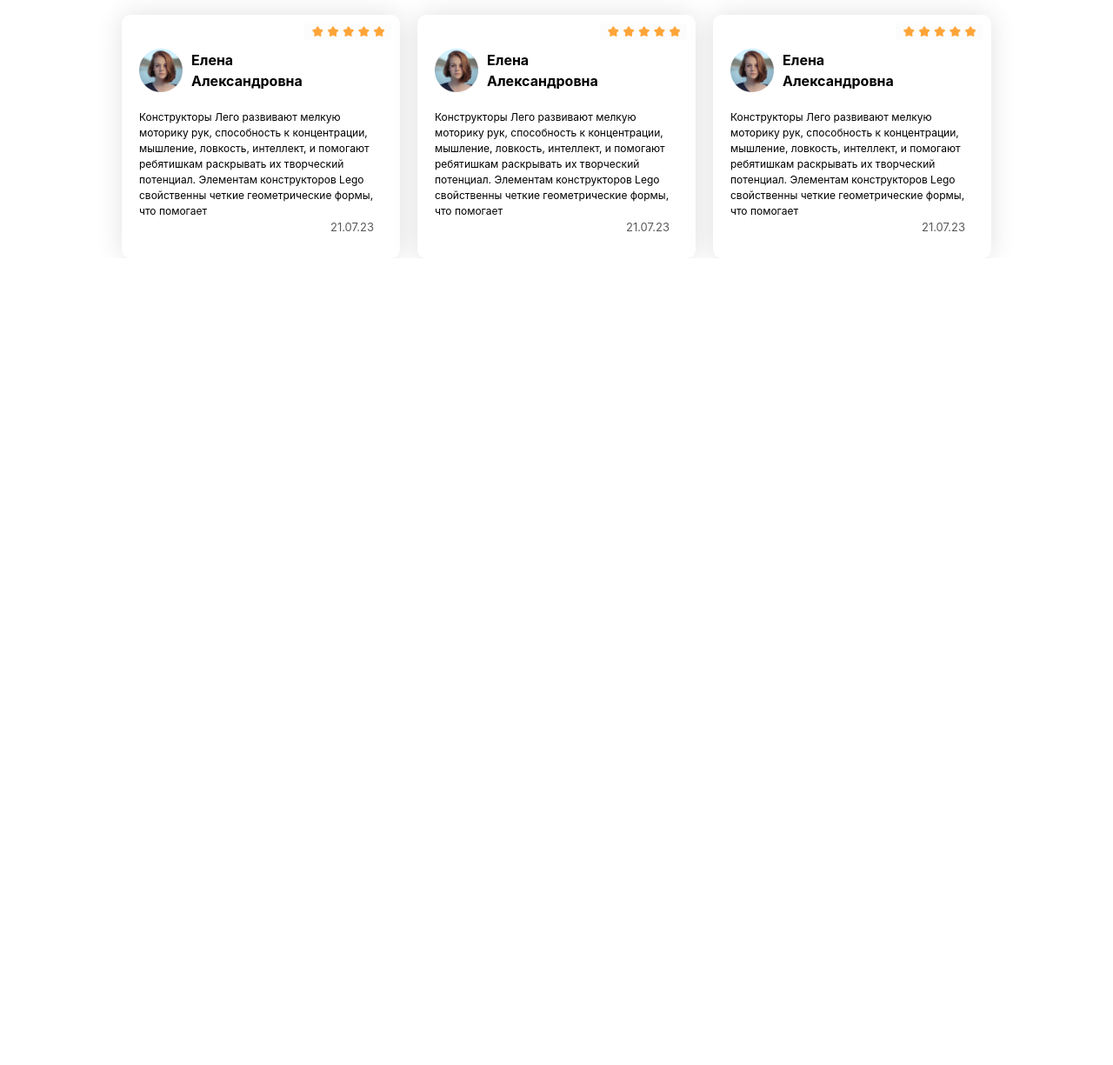
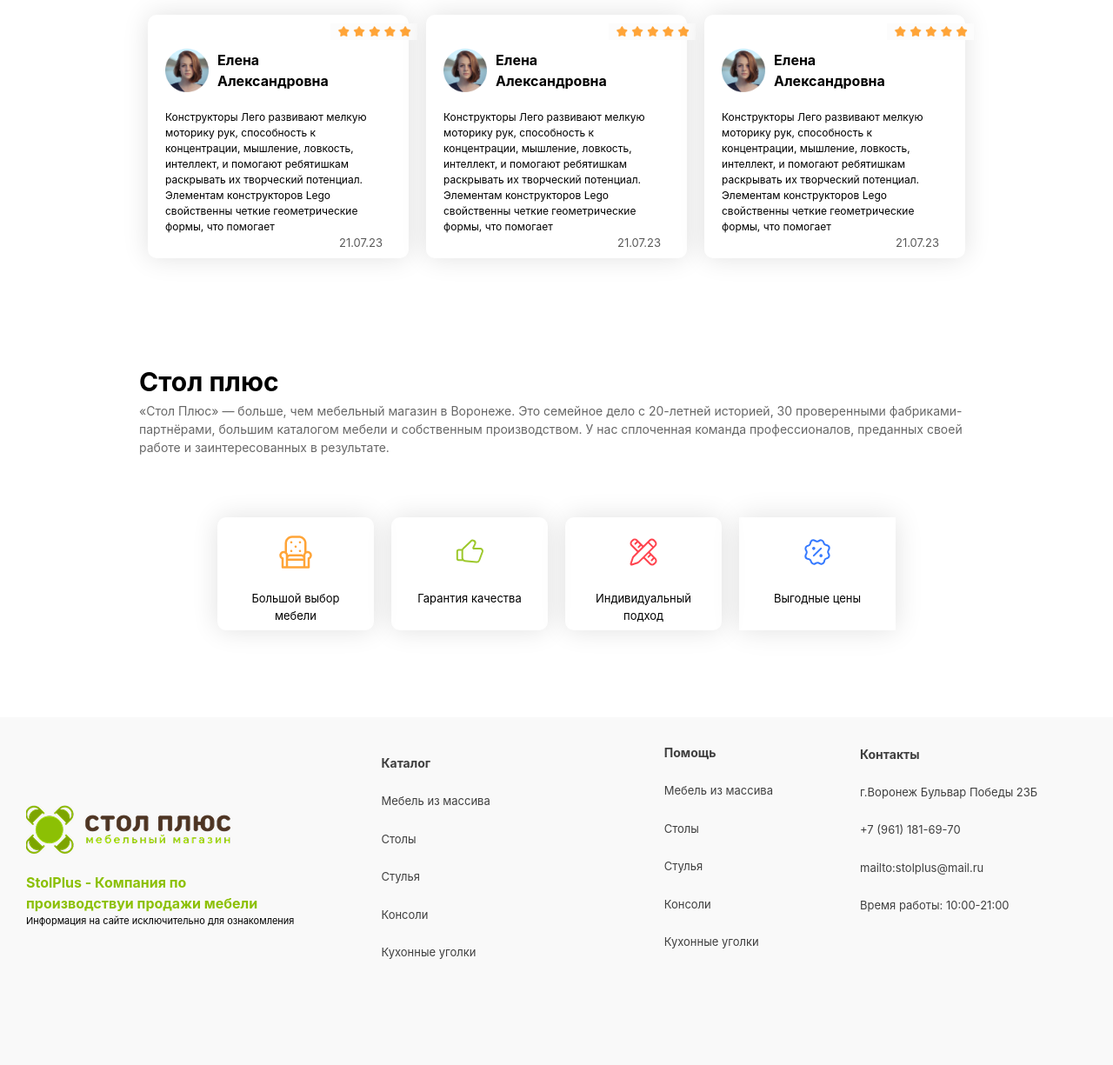
Before and after one commit to gafurovsaidjafar090909-hash/dayy13, a website: page index.html in a window 1280 px wide. Shown: the part 2719-3944 px from the top of the page at 87% size. Before the commit the page ends 3016 px from the top, so only its background shows below. Drawn offline with nearby package versions, Linux system fonts and the light colour scheme; files that its build step writes are made by us from their sources.

Commit message:
section5

```diff
--- a/index.html
+++ b/index.html
@@ -316,7 +316,7 @@
 
 <h1 class="text-[30px] font-bold text-center mt-[100px]">Отзывы клиентов</h1>
 
-<div class="flex flex-col lg:flex-row items-center justify-center gap-[20px] mt-[20px]">
+<div class="flex flex-col lg:flex-row items-center justify-center gap-[20px] mt-[20px] max-w-[1200px] m-auto">
 
  <div class="bg-[#FFFFFF]  shadow-[0_0_30px_rgba(0,0,0,0.12)] h-[280px] w-[90%] lg:w-[25%] rounded-[10px] lg:h-[280px]  h-[260px]">
   <img class="w-[120px]  p-[10px] ml-[200px] lg:ml-[200px] lg:p-[10px] p-[10px]" src="./src/img/image copy 5.png" alt="">
@@ -345,13 +345,89 @@
   <p class="p-[20px] text-[12px]">Конструкторы Лего развивают мелкую моторику рук, способность к концентрации, мышление, ловкость, интеллект, и помогают ребятишкам раскрывать их творческий потенциал. Элементам конструкторов Lego свойственны четкие геометрические формы, что помогает </p>
   <p class="text-end pr-[30px] mt-[-20px] text-[13px] text-[#000000A6]">21.07.23</p>
   </div>
+</div>
+  <!-- sectiom5 -->
+
+
+  <div class="max-w-[1000px] m-auto mt-[100px] p-[20px]">
+    <h1 class="text-[30px] font-bold">Стол плюс</h1>
+    <p class="text-[14px] text-[#00000099]">«Стол Плюс» — больше, чем мебельный магазин в Воронеже. Это семейное дело с 20-летней историей, 30 проверенными фабриками-партнёрами, большим каталогом мебели и собственным производством. У нас сплоченная команда профессионалов, преданных своей работе и заинтересованных в результате.</p>
+  </div>
+
+  <div class="flex lg:flex-row gap-[20px] justify-center mt-[50px] flex-col items-center">
+
+
+  <div class="flex flex-row gap-[20px] "  >
+    <div class=" shadow-[0_0_30px_rgba(0,0,0,0.12)] h-[130px] w-[180px] rounded-[10px]">
+     <img class="m-auto mt-[20px]"  src="./src/img/armchair-chair-furniture-sofa-svgrepo-com 1.png" alt="">   <br>
+     <h1 class="text-[13px] text-center">Большой выбор <br> мебели</h1>
+    </div>
+    <div class=" shadow-[0_0_30px_rgba(0,0,0,0.12)] h-[130px] w-[180px] rounded-[10px]">
+        <img class="m-auto mt-[20px]" src="./src/img/like.svg" alt="">  <br>
+        <h1 class="text-[13px] text-center">Гарантия качества</h1>
+    </div>
+
+  </div>
+  <div class="flex flex-row gap-[20px]" >
+    <div class=" shadow-[0_0_30px_rgba(0,0,0,0.12)] h-[130px] w-[180px] rounded-[10px]">
+        <img class="m-auto mt-[20px]" src="./src/img/drawing.svg" alt=""> <br>
+        <h1 class="text-[13px] text-center">Индивидуальный <br> подход</h1>
+      </div>
+    <div class=" shadow-[0_0_30px_rgba(0,0,0,0.12)] h-[130px] w-[180px]">
+        <img class="m-auto mt-[20px]" src="./src/img/blob-discount.svg" alt="">  <br>
+        <h1 class="text-[13px] text-center">Выгодные цены</h1>
+    </div>
+  </div>
+    </div>
+
+
+    <div class="bg-[#F9F9F9] w-[100%] lg:h-[400px] mt-[100px]">
+
+        <div class="flex lg:flex-row  flex-col lg:items-center p-[30px] lg:gap-[100px]">
+
+          <div class="flex-col">
+            <img src="./src/img/Стол-плюс-footer-1 1.png" alt="">
+            <h1 class="text-[#8CC004] font-bold">StolPlus - Компания по <br> производствуи продажи мебели</h1>
+            <p class="text-[11px]">Информация на сайте исключительно для ознакомления</p>
+          </div>
+
+          <div>
+            <h1 class="text-[14px] text-[#3F3F3F] font-bold">Каталог</h1> <br>
+            <h1 class="text-[13px] text-[#3F3F3F]">Мебель из массива</h1> <br>
+            <h1 class="text-[13px] text-[#3F3F3F]">Столы</h1> <br>
+            <h1 class="text-[13px] text-[#3F3F3F]">Стулья</h1> <br>
+            <h1 class="text-[13px] text-[#3F3F3F]">Консоли</h1> <br>
+            <h1 class="text-[13px] text-[#3F3F3F]">Кухонные уголки</h1>
+          </div>  <br>
+           <div>
+            <h1 class="text-[14px] text-[#3F3F3F] font-bold">Помощь</h1> <br>
+            <h1 class="text-[13px] text-[#3F3F3F]">Мебель из массива</h1> <br>
+            <h1 class="text-[13px] text-[#3F3F3F]">Столы</h1> <br>
+            <h1 class="text-[13px] text-[#3F3F3F]">Стулья</h1> <br>
+            <h1 class="text-[13px] text-[#3F3F3F]">Консоли</h1> <br>
+            <h1 class="text-[13px] text-[#3F3F3F]">Кухонные уголки</h1> <br>
+          </div>
+
+          <div class="mt-[-40px]">
+              <h1 class="text-[14px] text-[#3F3F3F] font-bold">Контакты</h1> <br>
+            <h1 class="text-[13px] text-[#3F3F3F]">г.Воронеж Бульвар Победы 23Б</h1> <br>
+            <h1 class="text-[13px] text-[#3F3F3F]">+7 (961) 181-69-70</h1> <br>
+            <h1 class="text-[13px] text-[#3F3F3F]">mailto:stolplus@mail.ru</h1> <br>
+            <h1 class="text-[13px] text-[#3F3F3F]">Время работы: 10:00-21:00</h1> <br>
+          </div>
+
+
+        </div>
+
+
+    </div>
 
 
 
 
 
 
-</div>
+
 
 </body>
 
```
Also changed, not shown: src/img/armchair-chair-furniture-sofa-svgrepo-com 1.png (added), src/img/blob-discount.svg (added), src/img/drawing.svg (added), src/img/like.svg (added), src/img/Стол-плюс-footer-1 1.png (added).
